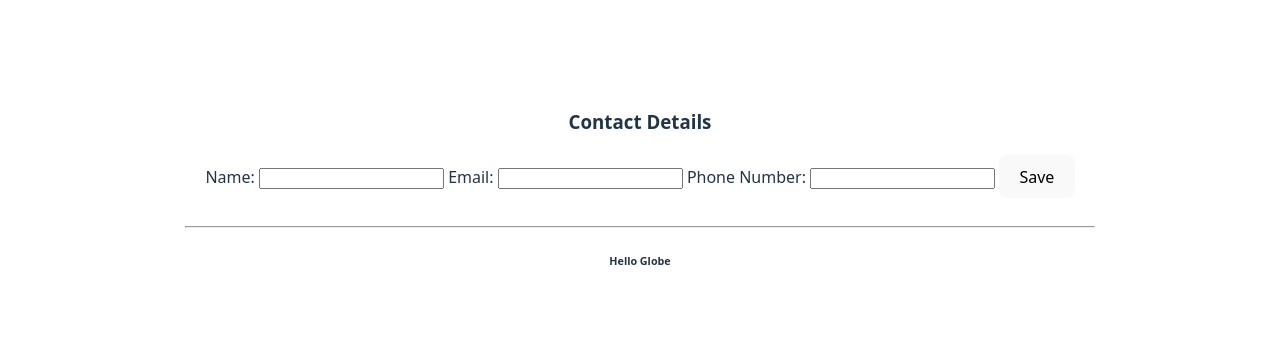
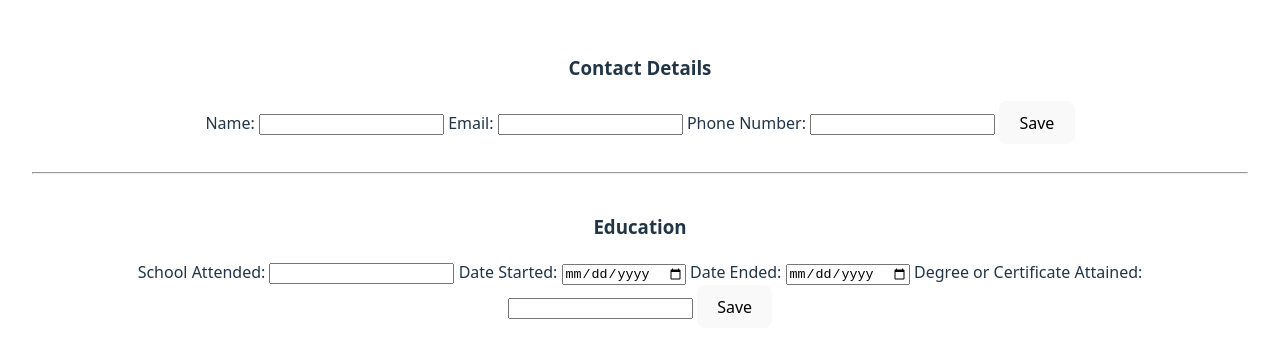
Before and after one commit to mkrell23/odin-CV-Webpage, a React (Vite) app: page / in a window 1280 px wide. Shown: the part 218-576 px from the top of the page. Built offline with nearby package versions, Linux system fonts and the light colour scheme.

Commit message:
Basic education form

```diff
--- a/src/components/education.jsx
+++ b/src/components/education.jsx
@@ -1,9 +1,35 @@
 
 
 export default function Education(){
+
+
+    function onSubmit(e){
+        e.preventDefault();
+        e.stopPropagation();
+    }
+
     return(
         <>
-        <h6>Hello Globe</h6>
+        <form onSubmit={ onSubmit }>
+            <h3>Education</h3>
+            <label>
+                School Attended: {' '}
+                <input type="text" name="school"/>
+            </label>{' '}
+            <label>
+                Date Started: {' '}
+                <input type="date" name="startDate"/>
+            </label>{' '}
+            <label>
+                Date Ended: {' '}
+                <input type="date" name="endDate"/>
+            </label>{' '}
+            <label>
+                Degree or Certificate Attained: {' '}
+                <input type="text" name="degree"/>
+            </label>{' '}
+            <button>Save</button>
+        </form>
         </>
     )
 }
```
